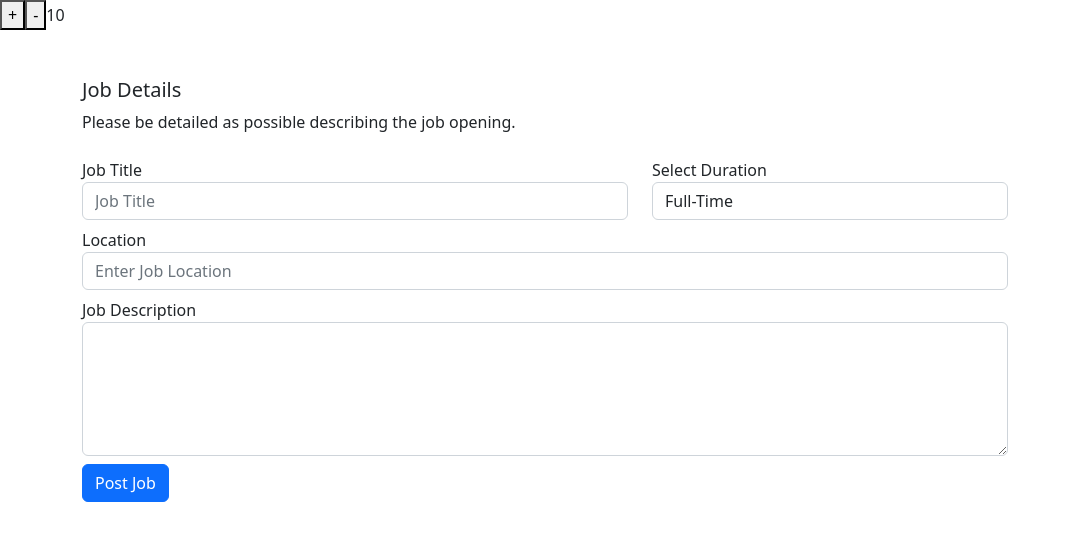
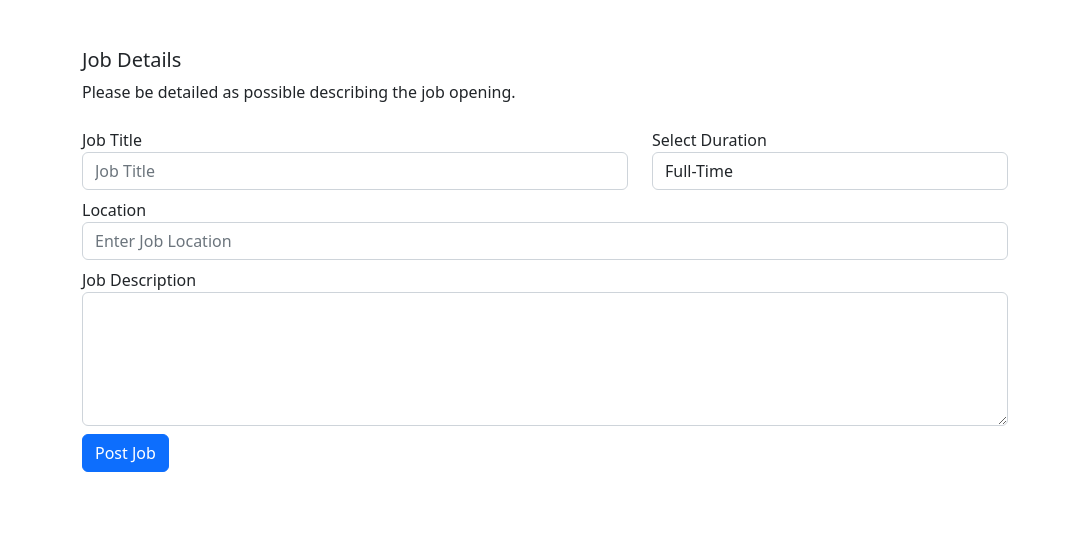
Before and after one commit to russell-gh/hospitality-hunt, a React (Create React App) app: page / in a window 1280 px wide. Shown: the top 540 px of the page, without its empty margins (0-1071 px from the left). Built offline with nearby package versions, Linux system fonts and the light colour scheme.

Commit message:
updated JobPosting

```diff
--- a/src/App.js
+++ b/src/App.js
@@ -14,9 +14,6 @@ export default function App() {
   return (
     <div>
       <div>
-        <button onClick={() => dispatch(increment())}>+</button>
-        <button onClick={() => dispatch(decrement())}>-</button>
-        <span>{count}</span>
         <JobPosting />
       </div>
     </div>
```
